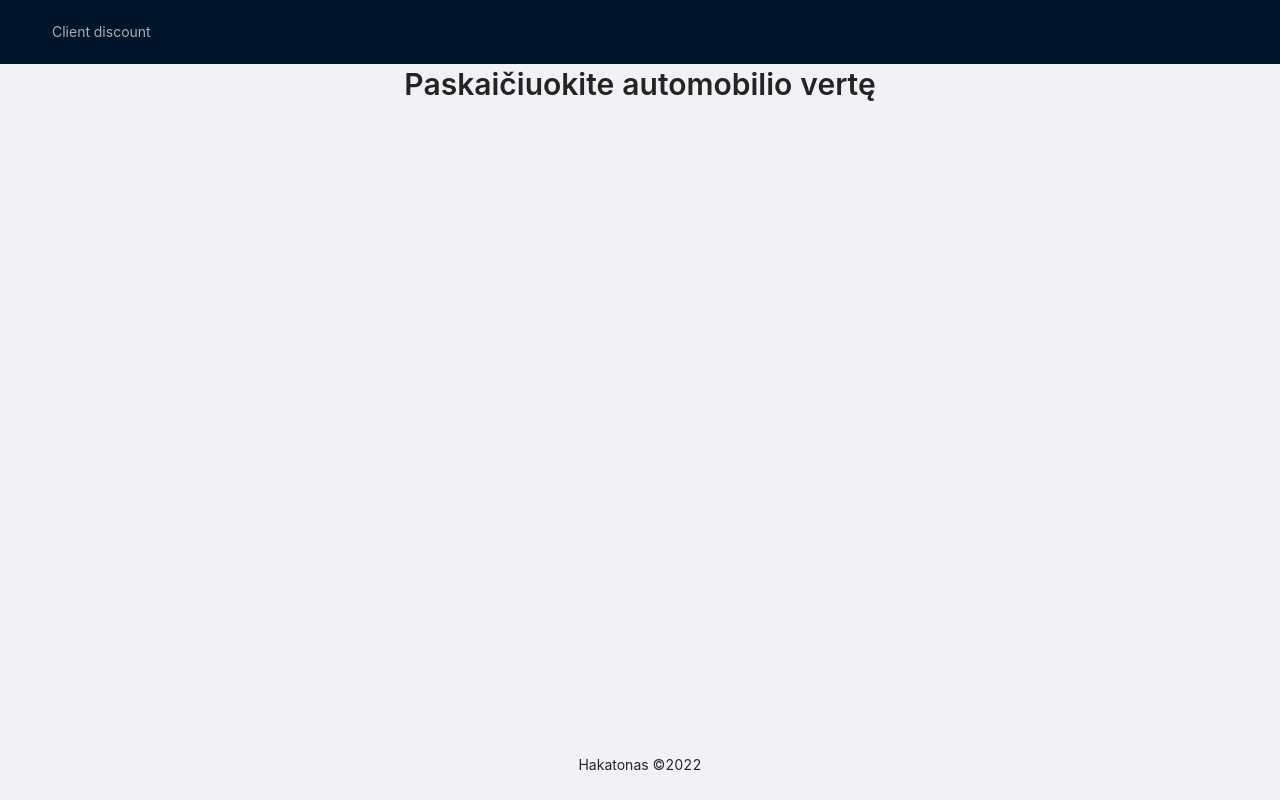
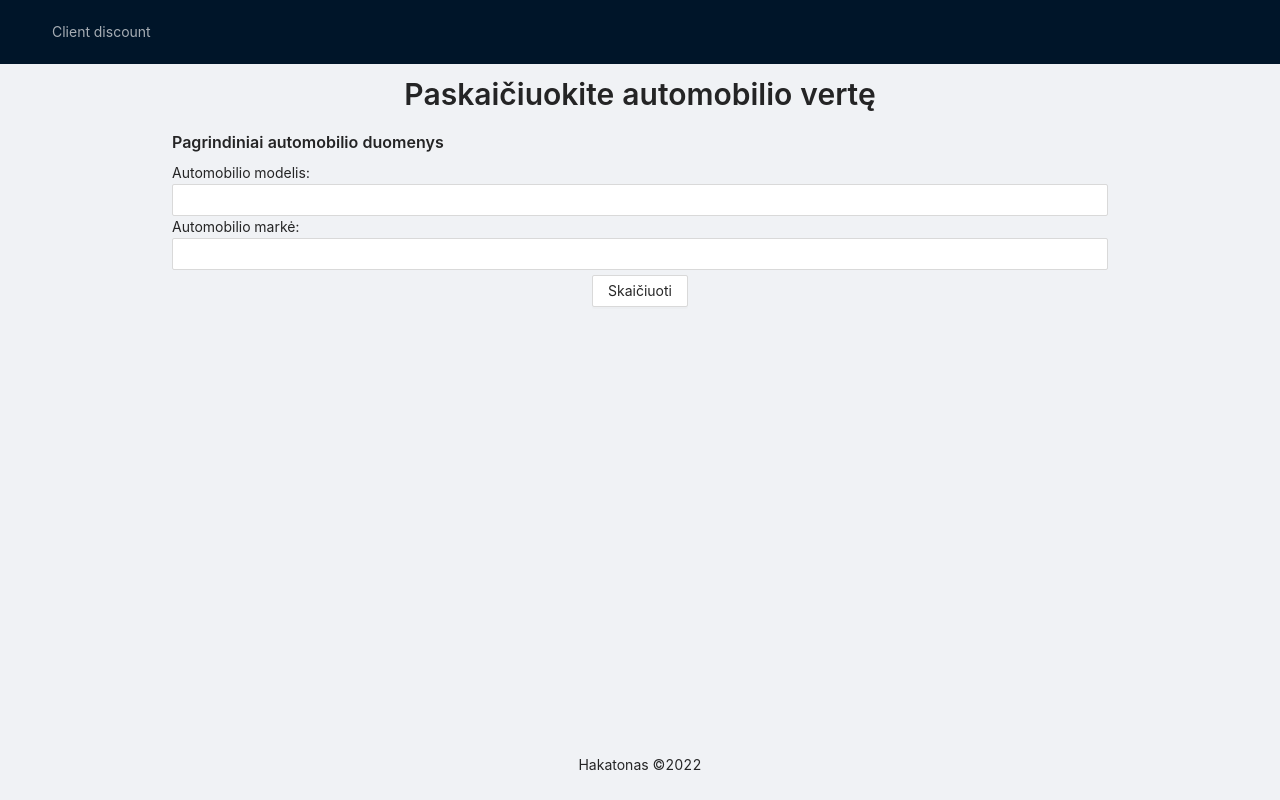
Before and after one commit to Jurkenas/market-value-calculator, a React (Vite) app in the folder solution/front-end/: page / in a window 1280 px wide. Built offline with nearby package versions, Linux system fonts and the light colour scheme.

Commit message:
feat : hardcoded components created

```diff
--- a/solution/front-end/src/components/Pages/HomePage/HomePage.module.scss
+++ b/solution/front-end/src/components/Pages/HomePage/HomePage.module.scss
@@ -2,4 +2,5 @@
   display: flex;
   justify-content: center;
   align-items: center;
+  margin-top: 10px;
 }
--- a/solution/front-end/src/components/Pages/HomePage/HomePage.tsx
+++ b/solution/front-end/src/components/Pages/HomePage/HomePage.tsx
@@ -1,14 +1,48 @@
 import React from 'react';
-import { Typography } from 'antd';
+import { Typography, Row, Col } from 'antd';
+import InputAutoComplete from '../../shared/Input/AutoComplete/AutoComplete';
 import * as styles from './HomePage.module.scss';
+import Button from '../../shared/Input/Button/Button';
 
 const { Title } = Typography;
 
 function HomePage() {
   return (
-    <Title className={styles['title']} level={2} data-testid="home-page">
-      Paskaičiuokite automobilio vertę
-    </Title>
+    <Row>
+      <Col span={18} style={{ margin: 'auto' }}>
+        <Title className={styles['title']} level={2} data-testid="home-page">
+          Paskaičiuokite automobilio vertę
+        </Title>
+        <Row>
+          <Title level={5}>Pagrindiniai automobilio duomenys </Title>
+        </Row>
+        <Row>
+          <label htmlFor="model">Automobilio modelis: </label>
+          <Col span={24}>
+            <InputAutoComplete name="model" />
+          </Col>
+        </Row>
+        <Row>
+          <label htmlFor="brand">Automobilio markė: </label>
+          <Col span={24}>
+            <InputAutoComplete name="brand" />
+          </Col>
+        </Row>
+        <Row>
+          <Col
+            span={24}
+            style={{
+              display: 'flex',
+              justifyContent: 'center',
+              margin: 'auto',
+              marginTop: '5px',
+            }}
+          >
+            <Button>Skaičiuoti</Button>
+          </Col>
+        </Row>
+      </Col>
+    </Row>
   );
 }
 export default HomePage;
--- /dev/null
+++ b/solution/front-end/src/components/shared/Input/AutoComplete/AutoComplete.tsx
@@ -0,0 +1,23 @@
+import React from 'react';
+import { AutoComplete } from 'antd';
+
+const options = [
+  { value: 'Burns Bay Road' },
+  { value: 'Downing Street' },
+  { value: 'Wall Street' },
+];
+
+function InputAutoComplete({ ...rest }) {
+  console.log('input');
+  return (
+    <AutoComplete
+      style={{ width: '100%' }}
+      options={options}
+      filterOption={(inputValue, option) =>
+        option!.value.toUpperCase().indexOf(inputValue.toUpperCase()) !== -1}
+      {...rest}
+    />
+  );
+}
+
+export default InputAutoComplete;
```
